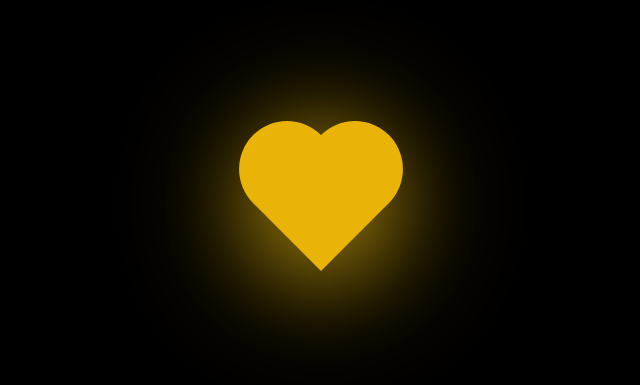
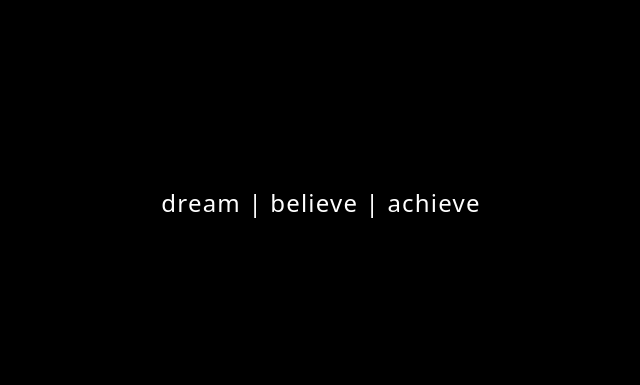
Before and after one commit to Timeness/xFlip, a plain HTML site: page gh.html in a window 1280 px wide. Shown: the part 197-582 px from the top of the page, without its empty margins (319-959 px from the left). Drawn offline with nearby package versions, Linux system fonts and the light colour scheme.

Commit message:
Update gh.html

```diff
--- a/gh.html
+++ b/gh.html
@@ -3,22 +3,13 @@
 <head>
     <meta charset="UTF-8">
     <meta name="viewport" content="width=device-width, initial-scale=1.0">
-    <title>Glowing Golden Heart</title>
+    <title>Dream Believe Achieve Banner</title>
+    <!-- Include Tailwind CSS via CDN -->
     <script src="https://cdn.tailwindcss.com"></script>
 </head>
-<body class="flex items-center justify-center min-h-screen bg-black">
-
-    <div class="relative flex items-center justify-center">
-        <!-- Outer Glow -->
-        <div class="absolute w-48 h-48 bg-yellow-500 opacity-30 blur-3xl rounded-full"></div>
-        <div class="absolute w-40 h-40 bg-yellow-400 opacity-40 blur-2xl rounded-full"></div>
-
-        <!-- Heart Shape -->
-        <div class="relative w-24 h-24 bg-yellow-500 transform rotate-45">
-            <div class="absolute top-[-50%] left-0 w-24 h-24 bg-yellow-500 rounded-full"></div>
-            <div class="absolute top-0 left-[-50%] w-24 h-24 bg-yellow-500 rounded-full"></div>
-        </div>
+<body class="bg-black flex items-center justify-center h-screen">
+    <div class="text-white text-2xl font-sans tracking-wider">
+        dream | believe | achieve
     </div>
-
 </body>
 </html>
```
